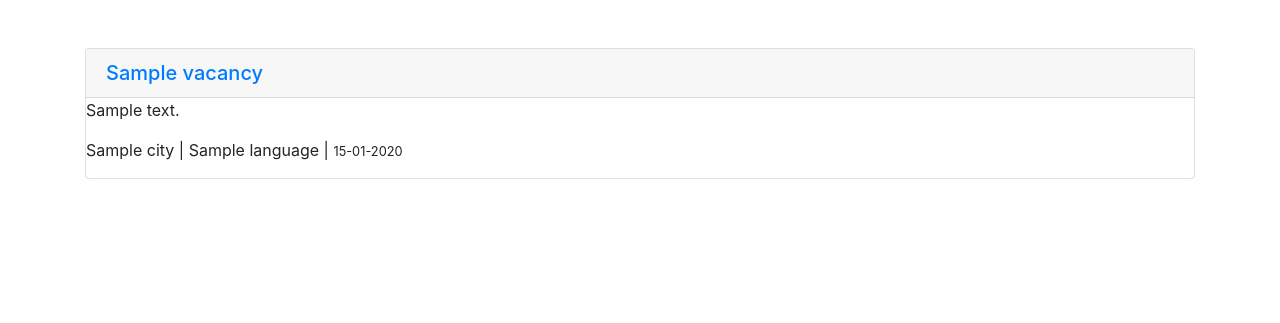
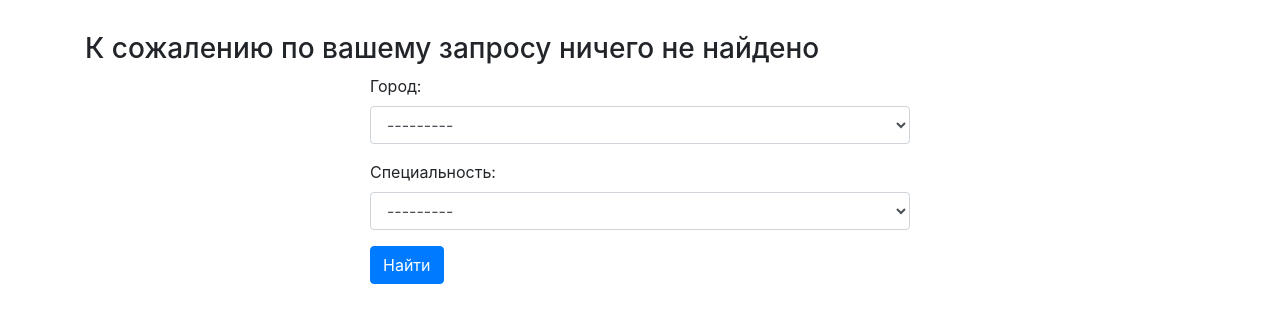
Before and after one commit to archdim1/scraping_service, a Django app: page /home/ in a window 1280 px wide. Shown: the part 56-379 px from the top of the page. Run offline with Django 3.2, Linux system fonts and the light colour scheme; tables that the repository leaves empty hold one stand-in row (values such as "Sample post"); some libraries are stand-ins or nearby versions.

Commit message:
Раздел 3. Форма - Done!

```diff
--- /dev/null
+++ b/scraping/forms.py
@@ -0,0 +1,16 @@
+from django import forms
+
+from scraping.models import City, Language
+
+
+class FindForm(forms.Form):
+    city = forms.ModelChoiceField(queryset=City.objects.all(),
+                                  to_field_name='slug',
+                                  required=False,
+                                  widget=forms.Select(attrs={'class': 'form-control'}),
+                                  label='Город')
+    language = forms.ModelChoiceField(queryset=Language.objects.all(),
+                                      to_field_name='slug',
+                                      required=False,
+                                      widget=forms.Select(attrs={'class': 'form-control'}),
+                                      label='Специальность')
--- a/scraping/templates/scraping/home.html
+++ b/scraping/templates/scraping/home.html
@@ -7,12 +7,24 @@
     {% for obj in object_list %}
         <div class="card my-3">
             <h5 class="card-header"><a href="{{ obj.url }}">{{ obj.title }}</a></h5>
-        <div>
+            <div class="card-body">
                 <p class="card-text">{{ obj.description }}</p>
                     <p>{{ obj.city.name }} | {{ obj.language.name }} |
                         <small>{{ obj.timestamp|date:"d-m-Y"}}</small></p>
 
             </div>
         </div>
+    {% empty %}
+        <h3>К сожалению по вашему запросу ничего не найдено</h3>
     {% endfor %}
+<div class="row">
+    <div class="col-md-6 mx-auto">
+        <form method="GET" action="">
+            <div class="form-group">
+                {{ form.as_p }}
+                <button type="submit" class="btn btn-primary">Найти</button>
+            </div>
+        </form>
+    </div>
+</div>
 {% endblock %}
--- a/scraping/views.py
+++ b/scraping/views.py
@@ -1,7 +1,22 @@
 from django.shortcuts import render
+
+from .forms import FindForm
 from .models import Vacancy
 
 
 def home_view(request):
-    qs = Vacancy.objects.all()
-    return render(request, 'scraping/home.html', {'object_list': qs})
+    form = FindForm()
+    city = request.GET.get('city')
+    language = request.GET.get('language')
+    qs = []
+    if city or language:
+        _filter = {}
+        if city:
+            _filter['city__slug'] = city
+        if language:
+            _filter['language__slug'] = language
+
+        qs = Vacancy.objects.filter(**_filter)
+    return render(request, 'scraping/home.html',
+                  {'object_list': qs,
+                   'form': form})
```
Lines whose indentation alone changed are shown as unchanged.
